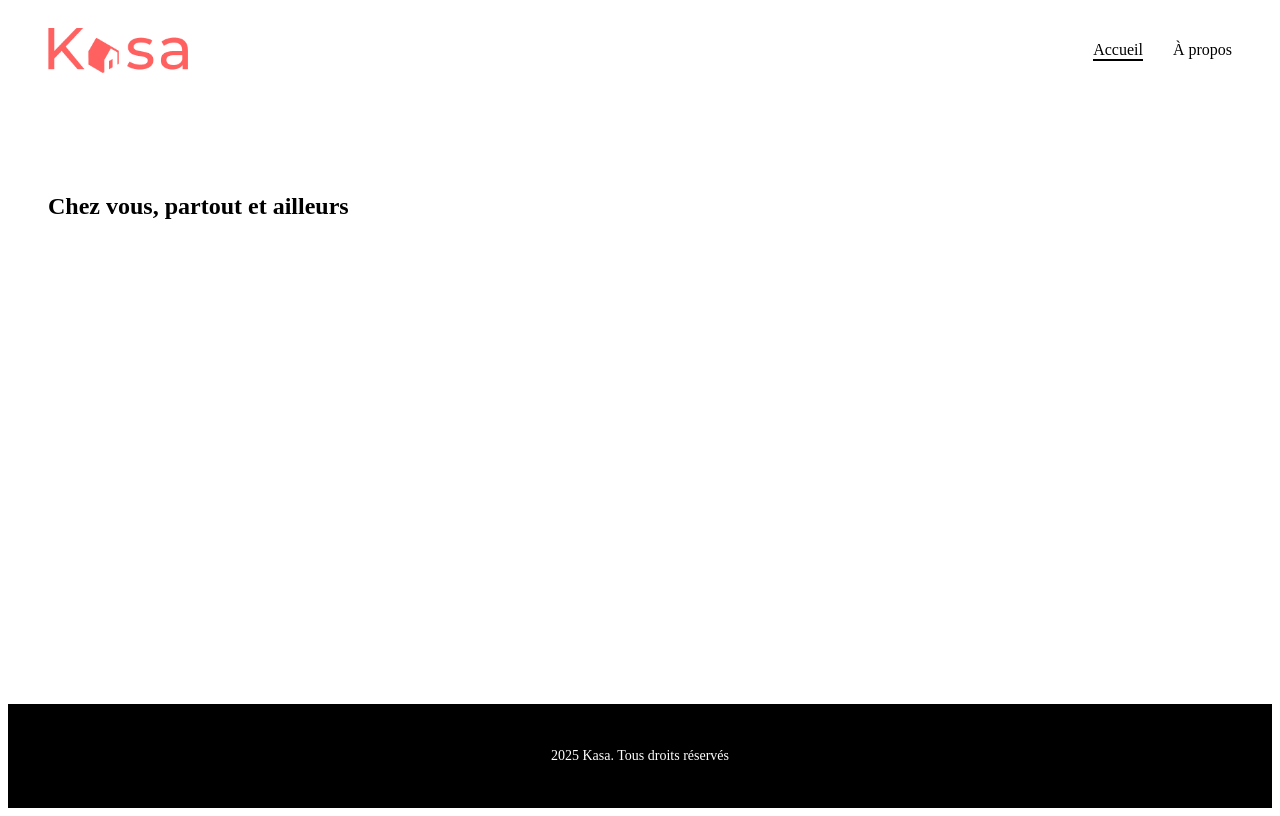
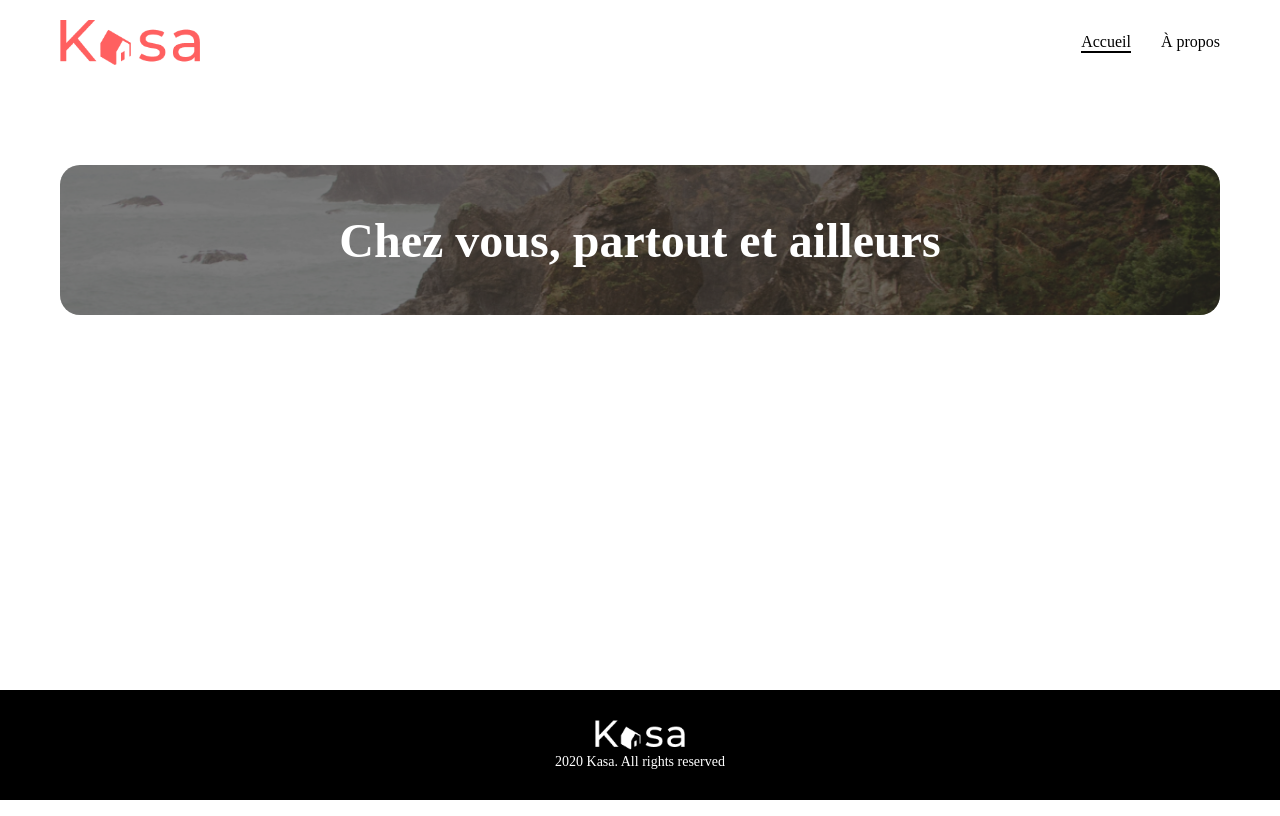
Before and after one commit to HFDC-Dev/P5-Kasa, a React (Vite) app in the folder p5-kasa-react-project/: page / in a window 1280 px wide. Built offline with nearby package versions, Linux system fonts and the light colour scheme.

Commit message:
Commencement de la page d’accueil (Home)

```diff
--- a/p5-kasa-react-project/src/Pages/Layout.jsx
+++ b/p5-kasa-react-project/src/Components/Layout/Layout.jsx
@@ -1,12 +1,14 @@
 import { Outlet, NavLink } from "react-router-dom"
-import logo from "../assets/LOGO.png"
-import "../Pages/layout.scss"
+import logo from "../../assets/LOGO.png"
+import FooterLogo from "../../assets/LogoFooter.png"
+import "./layout.scss"
 function Layout() {
 
     return (
         <div className="layout">
             <header>
-                <nav className="nav">
+                <div className="container">
+                    <nav className="nav">
                     <img src={logo} alt="Logo de Kasa" className="logo" />
                     <div className="nav-links">
                         <NavLink to="/" className={({ isActive }) => isActive ? "active" : ""}>
@@ -17,14 +19,22 @@ function Layout() {
                         </NavLink>
                     </div>
                 </nav>
+                </div>
             </header>
 
             <main>
-                <Outlet />
+                <div className="container">
+                    <Outlet />
+                </div>
             </main>
 
             <footer>
-                <p> 2025 Kasa. Tous droits réservés</p>
+                <div className="footer-container">
+                    <div className="footer-content">
+                        <img src={FooterLogo} alt="Logo du footer" className="footer-logo"/>
+                        <p> 2020 Kasa. All rights reserved</p>
+                    </div>
+                </div>
             </footer>
         </div>
     )
--- a/p5-kasa-react-project/src/Pages/layout.scss
+++ b/p5-kasa-react-project/src/Components/Layout/layout.scss
@@ -1,3 +1,8 @@
+* {
+    margin: 0;
+    padding: 0;
+}
+
 .layout {
     display: flex;
     flex-direction: column;
@@ -44,7 +49,23 @@
         background-color: #000;
         color: #fff;
         text-align: center;
-        padding: 30px 20px;
+        padding: 30px 0;
         font-size: 14px;
+
+        .footer-container {
+            max-width: 1440px;
+            margin: 0 auto;
+            padding: 0 40px;
+        }
+
+        .footer-logo {
+            height: 30px;
+    }
     }
 }
+
+.container {
+  max-width: 1240px;
+  margin: 0 auto;
+  padding: 0 20px;
+}
--- a/p5-kasa-react-project/src/Pages/Home.jsx
+++ b/p5-kasa-react-project/src/Pages/Home.jsx
@@ -1,11 +1,12 @@
+import "./home.scss"
+
 function Home() {
     return (
-        <main className="Home">
+        <main className="home">
             <section className="banner">
                 <div className="banner-content">
                     <h1>Chez vous, partout et ailleurs</h1>
                 </div>
-
             </section>
         </main>
     )
--- /dev/null
+++ b/p5-kasa-react-project/src/Pages/home.scss
@@ -0,0 +1,34 @@
+.home {
+    .banner {
+    position: relative;
+    background-image: url('../assets/imageBanner.png');
+    background-size: cover;
+    background-position: center;
+    display: flex;
+    align-items: center;
+    justify-content: center;
+    color: white;
+    text-align: center;
+    border-radius: 20px;
+    height: 150px;
+
+    &::after {
+      content: "";
+      position: absolute;
+      top: 0;
+      left: 0;
+      height: 100%;
+      width: 100%;
+      border-radius: 20px;
+      background-color: rgba(0, 0, 0, 0.4);
+      z-index: 1;
+    }
+    }
+
+    .banner-content {
+    position: relative; // Pour que ça soit au dessus du ::after
+    z-index: 2;
+    color: white;
+    font-size: 2rem;
+  }
+}
--- a/p5-kasa-react-project/src/Router.jsx
+++ b/p5-kasa-react-project/src/Router.jsx
@@ -1,5 +1,5 @@
 import {Routes, Route} from "react-router-dom"
-import Layout from "./Pages/Layout"
+import Layout from "./Components/Layout/Layout.jsx"
 import Home from "./Pages/Home"
 import About from "./Pages/About"
 import NotFound from "./Pages/NotFound"
```
